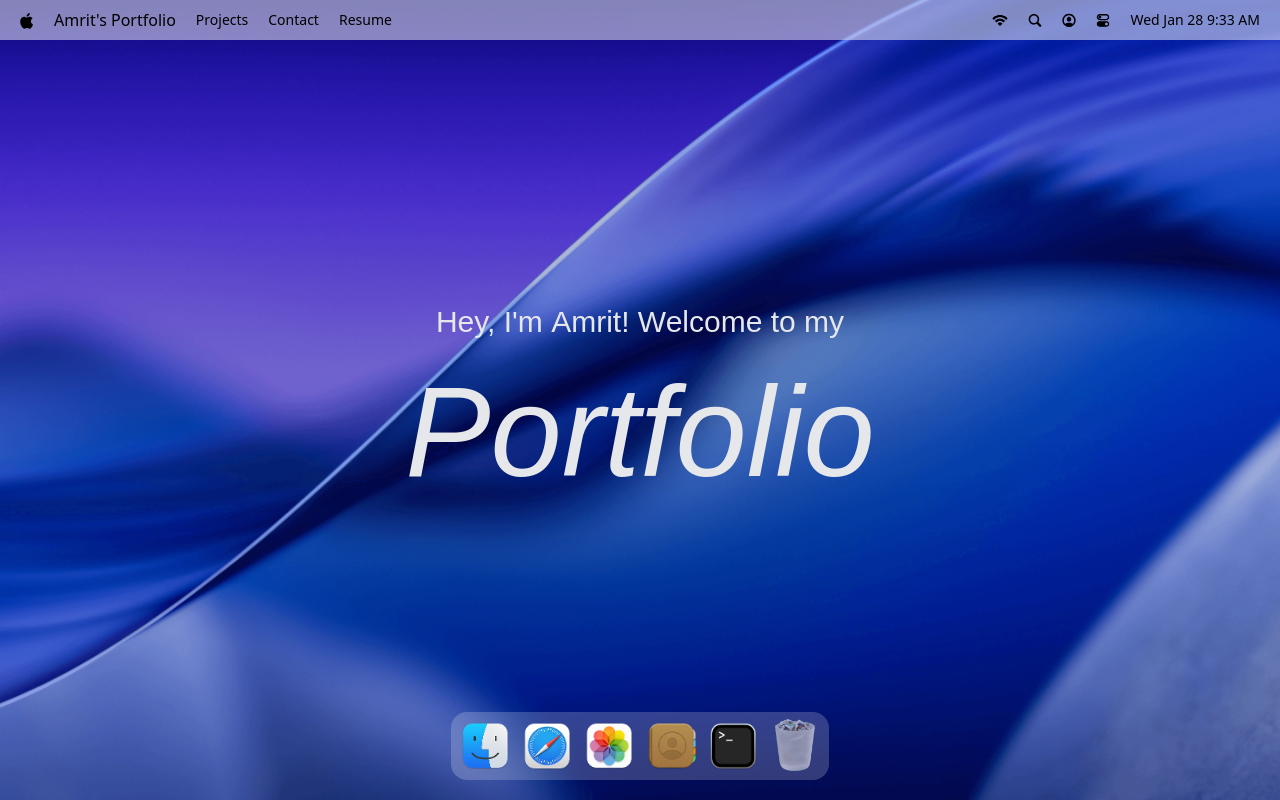
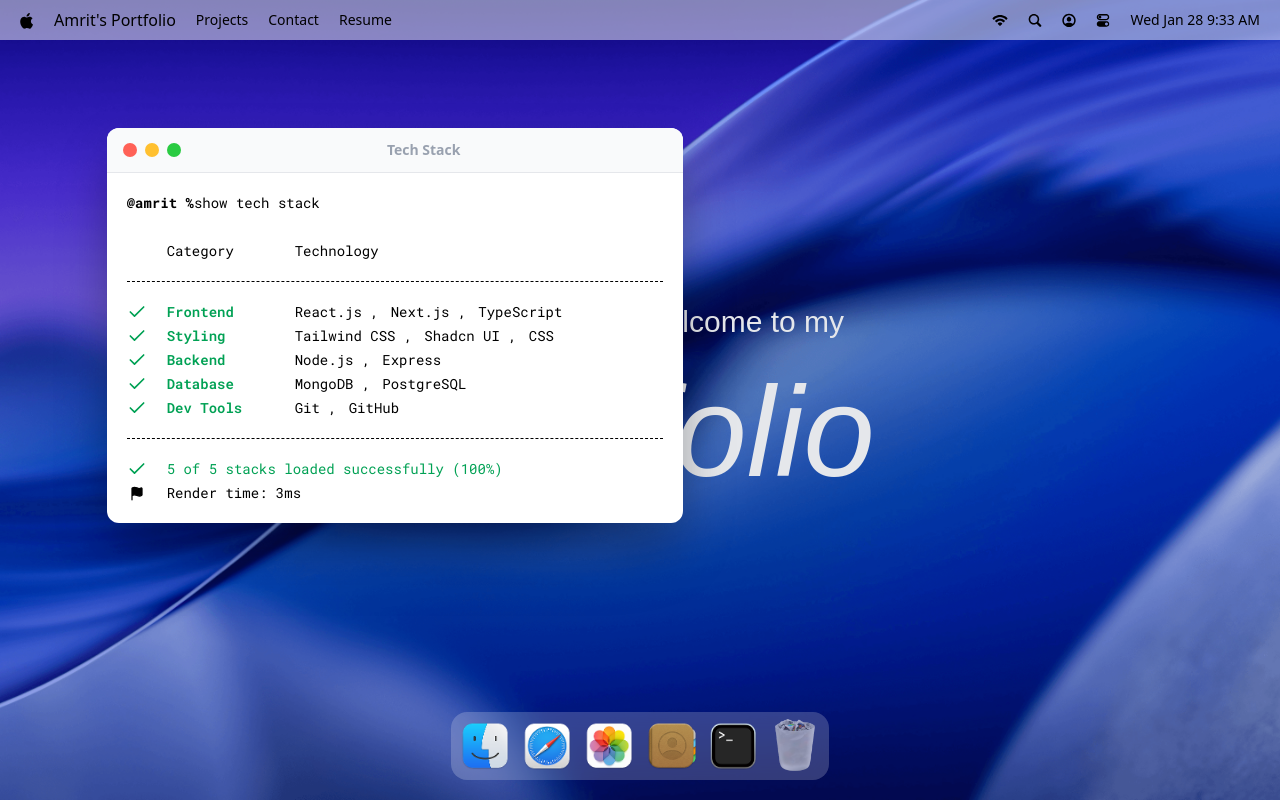
Before and after one commit to Johnihb/Portfolio, a React (Vite) app: page / in a window 1280 px wide. Both pictures are taken after a click on the button 733 px from the left and 746 px from the top of the page. Built offline with nearby package versions, Linux system fonts and the light colour scheme; a web font is replaced by a local one.

Commit message:
implement a hoc for managing window states and add a first window -terminal

```diff
--- a/src/App.jsx
+++ b/src/App.jsx
@@ -1,4 +1,12 @@
 import { Dock, Navbar, Welcome } from "#components"
+import Terminal from "#windows/Terminal"
+
+
+import gsap from "gsap"
+import { Draggable } from "gsap/Draggable"
+
+gsap.registerPlugin(Draggable)
+
 
 const App = () => {
   return (
@@ -6,6 +14,7 @@
       <Navbar />
       <Welcome />
       <Dock />
+      <Terminal />
     </main>
   )
 }
--- /dev/null
+++ b/src/components/WindowControl.jsx
@@ -0,0 +1,18 @@
+import useWindowStore from '#store/window'
+import React from 'react'
+
+const WindowControls = ({target}) => {
+
+  const {closeWindow} = useWindowStore()
+
+  return (
+    <div id='window-controls'>
+      <div className="close" onClick={()=>closeWindow(target)} />
+        <div className="minimize" />
+        <div className="maximize"/>
+
+    </div>
+  )
+}
+
+export default WindowControls
--- a/src/components/index.js
+++ b/src/components/index.js
@@ -1,6 +1,5 @@
 import Navbar from "#components/Navbar"
 import Welcome from "#components/Welcome"
 import Dock from "./Dock"
-
-
-export { Navbar, Welcome , Dock }
+import WindowControls from "./WindowControl"
+export { Navbar, Welcome , Dock  , WindowControls}
--- a/src/constants/index.js
+++ b/src/constants/index.js
@@ -105,16 +105,12 @@
     items: ["React.js", "Next.js", "TypeScript"],
   },
   {
-    category: "Mobile",
-    items: ["React Native", "Expo"],
-  },
-  {
     category: "Styling",
-    items: ["Tailwind CSS", "Sass", "CSS"],
+    items: ["Tailwind CSS", "Shadcn UI", "CSS"],
   },
   {
     category: "Backend",
-    items: ["Node.js", "Express", "NestJS", "Hono"],
+    items: ["Node.js", "Express"],
   },
   {
     category: "Database",
@@ -122,7 +118,7 @@
   },
   {
     category: "Dev Tools",
-    items: ["Git", "GitHub", "Docker"],
+    items: ["Git", "GitHub"],
   },
 ];
 
@@ -132,28 +128,15 @@
     text: "Github",
     icon: "/icons/github.svg",
     bg: "#f4656b",
-    link: "https://github.com/JavaScript-Mastery-Pro",
+    link: "https://github.com/Johnihb",
   },
+// TODO : add more socials
   {
     id: 2,
-    text: "Platform",
-    icon: "/icons/atom.svg",
-    bg: "#4bcb63",
-    link: "https://jsmastery.com/",
-  },
-  {
-    id: 3,
-    text: "Twitter/X",
-    icon: "/icons/twitter.svg",
-    bg: "#ff866b",
-    link: "https://x.com/jsmasterypro",
-  },
-  {
-    id: 4,
     text: "LinkedIn",
     icon: "/icons/linkedin.svg",
     bg: "#05b6f6",
-    link: "https://www.linkedin.com/company/javascriptmastery/posts/?feedView=all",
+    link: "https://www.linkedin.com/in/amritxtha",
   },
 ];
 
--- /dev/null
+++ b/src/hoc/WindowWrapper.jsx
@@ -0,0 +1,58 @@
+import React, { useLayoutEffect, useRef } from 'react'
+import useWindowStore  from '#store/window'
+import { useGSAP } from '@gsap/react'
+import gsap from 'gsap'
+import { Draggable } from 'gsap/Draggable'
+const WindowWrapper = (Component ,windowKey) => {
+  const Wrapped = (props)=>{
+    const {focusWindow , windows} = useWindowStore()
+    const {isOpen , zIndex} = windows[windowKey]
+
+    const ref= useRef(null)
+
+    useGSAP(()=>{
+      const el = ref.current
+      if(!el || !isOpen) return
+
+     const [instance] = Draggable.create(el,{
+        onPress:()=>{
+          focusWindow(windowKey)
+        }
+      });
+
+      return ()=>instance.kill()
+    },[isOpen])
+
+
+    useLayoutEffect(()=>{
+      const el = ref.current
+      if(!el) return
+      el.style.display = isOpen ? 'block' : 'none';
+
+      gsap.fromTo(el,{
+        scale:0.7,
+        opacity:0,
+        y:40
+      },
+      {
+        scale:1,
+        opacity:1,
+        y:0,
+        duration:0.3,
+        ease:'power3.out'
+      }
+    )
+
+    },[isOpen])
+
+    return <section id={windowKey} ref={ref} style={{zIndex}} className='absolute'>
+      <Component {...props} />
+    </section>
+  }
+
+
+  Wrapped.displayName = `WindowWrapper(${Component.displayName || Component.name || 'Component'})`
+  return Wrapped
+}
+
+export default WindowWrapper
--- /dev/null
+++ b/src/windows/Terminal.jsx
@@ -0,0 +1,68 @@
+import WindowControls from '#components/WindowControl'
+import { techStack } from '#constants'
+import WindowWrapper from '#hoc/WindowWrapper'
+import { Check, Flag } from 'lucide-react'
+import React from 'react'
+
+const Terminal = () => {
+  return (
+    <>
+      <div className="" id='window-header'>
+        <WindowControls target='terminal'/>
+        <h2>Tech Stack</h2>
+      </div>
+
+
+      <div className="techstack">
+        <p>
+          <span className='font-bold'>
+            @amrit %
+          </span>
+          show tech stack
+          </p>
+
+          <div className="label">
+            <p className='w-32'>
+              Category
+            </p>
+            <p>Technology</p>
+          </div>
+
+
+            <ul className='content'>
+              {techStack.map(({category,items})=>(
+                <li className='flex items-center' key={category} >
+                  <Check className='check' size={20} />
+                  <h3>{category}</h3>
+                  <ul>
+                    {items.map((item , i)=>(
+                      <li key={i} >{item} {i < (items.length -1) ? ',':''} </li>
+                    ))}
+                  </ul>
+                </li>
+              )
+              )
+              }
+            </ul>
+
+
+            <div className="footnote">
+              <p>
+                <Check size={20} /> {techStack.length} of {techStack.length} stacks loaded successfully (100%)
+              </p>
+
+              <p className='text-black'>
+                <Flag size={15} fill='black' />
+                Render time: 3ms
+              </p>
+
+            </div>
+      </div>
+    </>
+  )
+}
+
+const TerminalWindow = WindowWrapper(Terminal , 'terminal')
+
+
+export default TerminalWindow
--- /dev/null
+++ b/src/windows/index.js
@@ -0,0 +1,5 @@
+import Terminal from './Terminal'
+
+export default{
+    Terminal
+}
```
